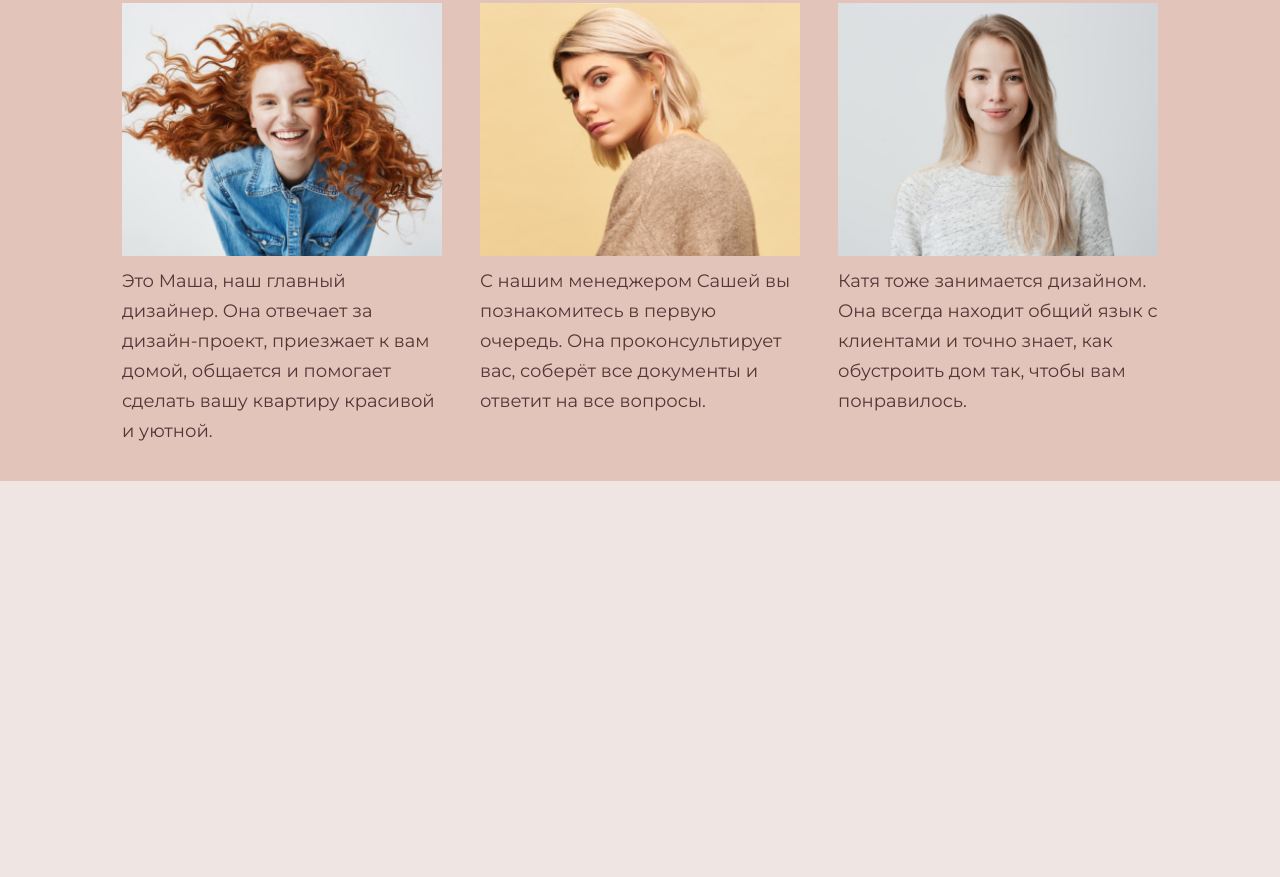
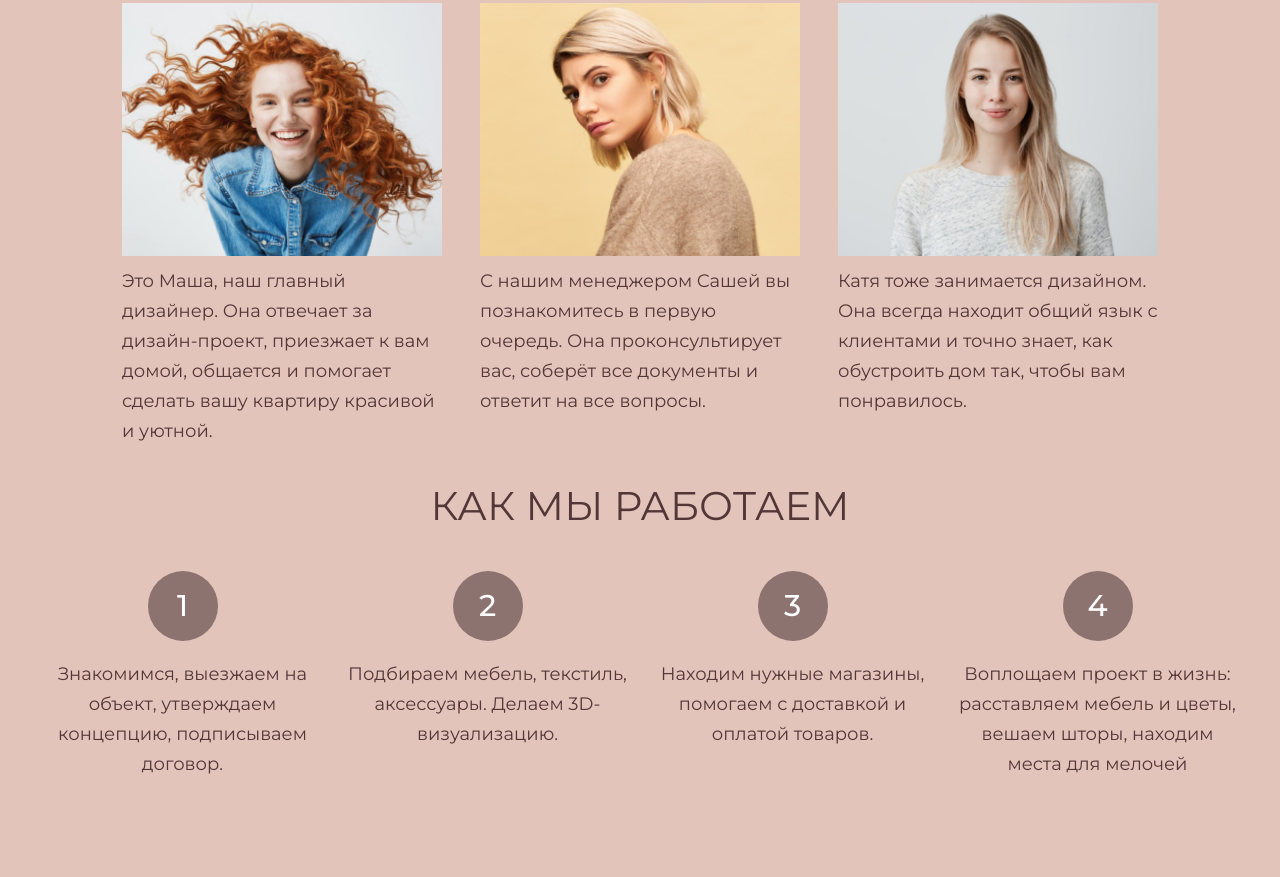
Before and after one commit to Real-Ivan-Nosov/Scandi, a plain HTML site: page index.html in a window 1280 px wide. Shown: the part 3086-3963 px from the top of the page. Before the commit the page ends 3567 px from the top, so only its background shows below. Drawn offline with Linux system fonts and the light colour scheme.

```diff
--- /dev/null
+++ b/css/components/how-we-working.css
@@ -0,0 +1,23 @@
+.how-we-working {
+    background-color: var(--secondary-color);
+    padding-bottom: 80px;
+}
+
+.how-we-working__title {
+    text-transform: uppercase;
+    margin: 0 auto 40px auto;
+    max-width: max-content;
+}
+
+.how-we-working__list {
+    display: flex;
+    flex-wrap: wrap;
+    justify-content: space-between;
+    list-style: none;
+    padding: 0;
+    margin: 0;
+}
+
+.how-we-working__item {
+    max-width: 285px;
+}
--- /dev/null
+++ b/css/components/working-stage.css
@@ -0,0 +1,23 @@
+.working-stage {
+    display: flex;
+    flex-direction: column;
+    align-items: center;
+}
+
+.working-stage__num {
+    display: flex;
+    justify-content: center;
+    align-items: center;
+    width: 70px;
+    height: 70px;
+    border-radius: 100%;
+    background-color: var(--main-color-dark);
+    color: var(--text-color-second);
+    font-weight: 500;
+    font-size: 30px;
+    line-height: 30px;
+}
+
+.working-stage__decr {
+    text-align: center;
+}
--- a/css/style.css
+++ b/css/style.css
@@ -20,3 +20,5 @@
 @import url('components/card-describe.css');
 @import url('components/team.css');
 @import url('components/members-list.css');
+@import url('components/how-we-working.css');
+@import url('components/working-stage.css');
--- a/index.html
+++ b/index.html
@@ -169,6 +169,33 @@
             </ul>
         </div>
     </section>
+    <section class="how-we-working" id="how-we-working">
+        <div class="container">
+            <h2 class="how-we-working__title title">Как мы работаем</h2>
+            <ul class="how-we-working__list">
+                <li class="how-we-working__item working-stage">
+                    <span class="working-stage__num">1</span>
+                    <p class="working-stage__decr text">Знакомимся, выезжаем
+                        на объект, утверждаем концепцию, подписываем договор.</p>
+                </li>
+                <li class="how-we-working__item working-stage">
+                    <span class="working-stage__num">2</span>
+                    <p class="working-stage__decr text">Подбираем мебель, текстиль, аксессуары. Делаем 3D-
+                        визуализацию.</p>
+                </li>
+                <li class="how-we-working__item working-stage">
+                    <span class="working-stage__num">3</span>
+                    <p class="working-stage__decr text">Находим нужные магазины, помогаем с доставкой
+                        и оплатой товаров.</p>
+                </li>
+                <li class="how-we-working__item working-stage">
+                    <span class="working-stage__num">4</span>
+                    <p class="working-stage__decr text">Воплощаем проект в жизнь:
+                        расставляем мебель и цветы, вешаем шторы, находим места для мелочей</p>
+                </li>
+            </ul>
+        </div>
+    </section>
 </body>
 
 </html>
```
